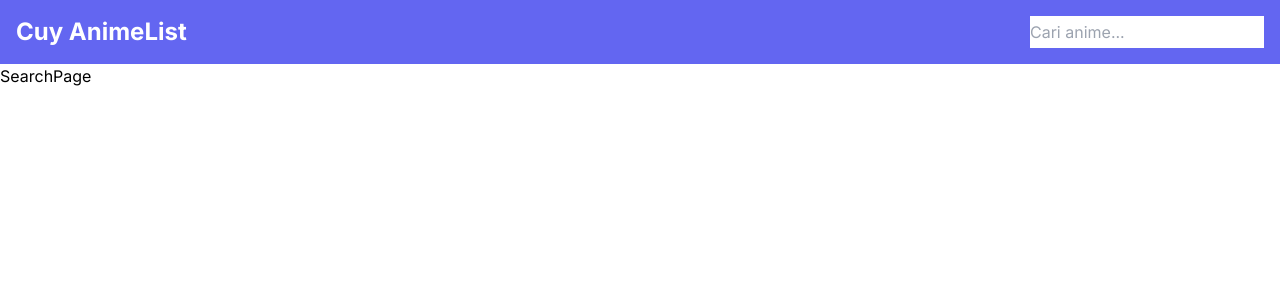
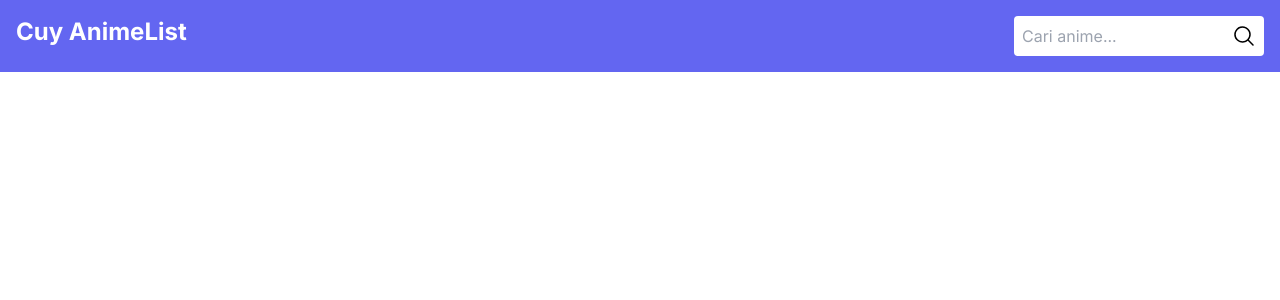
Before and after one commit to JovHariono/ProjectNext.Js, a Next.js app: page /search in a window 1280 px wide. Shown: the top 300 px of the page. Built offline with nearby package versions, Linux system fonts and the light colour scheme.

Commit message:
akhirnya nemu pengganti router.query

```diff
--- a/package.json
+++ b/package.json
@@ -9,6 +9,7 @@
     "lint": "next lint"
   },
   "dependencies": {
+    "@phosphor-icons/react": "^2.0.13",
     "axios": "^1.6.0",
     "next": "14.0.0",
     "react": "^18",
--- a/src/app/globals.css
+++ b/src/app/globals.css
@@ -2,16 +2,43 @@
 @tailwind components;
 @tailwind utilities;
 
-*, html, body{
-    margin: 0;
-    padding: 0;
-    box-sizing: border-box;
+*,
+html,
+body {
+  margin: 0;
+  padding: 0;
+  box-sizing: border-box;
 }
 
-img{
-    transition: .3s ease all;
+img {
+  transition: 0.3s ease all;
 }
 
-img:hover{
-    scale: 102%;
+img:hover {
+  scale: 102%;
 }
+
+.custom-loader {
+  --d: 22px;
+  width: 4px;
+  height: 4px;
+  border-radius: 50%;
+  color: black;
+  box-shadow: calc(1 * var(--d)) calc(0 * var(--d)) 0 0,
+    calc(0.707 * var(--d)) calc(0.707 * var(--d)) 0 1px,
+    calc(0 * var(--d)) calc(1 * var(--d)) 0 2px,
+    calc(-0.707 * var(--d)) calc(0.707 * var(--d)) 0 3px,
+    calc(-1 * var(--d)) calc(0 * var(--d)) 0 4px,
+    calc(-0.707 * var(--d)) calc(-0.707 * var(--d)) 0 5px,
+    calc(0 * var(--d)) calc(-1 * var(--d)) 0 6px;
+  animation: s7 1s infinite steps(8);
+  position: fixed;
+  top: 50%;
+  left: 50%;
+}
+
+@keyframes s7 {
+  100% {
+    transform: rotate(1turn);
+  }
+}
--- a/src/app/page.tsx
+++ b/src/app/page.tsx
@@ -1,22 +1,22 @@
 "use client";
 import * as React from "react";
 import AnimeList from "@/components/AnimeList";
+import Header from "@/components/AnimeList/Header";
 import { useState, useEffect } from "react";
 import axios from "axios";
 import { Data } from "./types";
-import Link from "next/link";
 
 interface IHomeProps {}
 
 const Home: React.FunctionComponent<IHomeProps> = (props) => {
-  const [datas, setDatas] = useState<Data[]>([]);
+  const [datasTopAnime, setDatasTopAnime] = useState<Data[]>([]);
   const [pending, setIsPending] = useState(true);
 
   useEffect(() => {
     axios
       .get(`${process.env.NEXT_PUBLIC_API_BASE_URL}/top/anime?limit=8`)
       .then((res) => {
-        setDatas(res.data.data);
+        setDatasTopAnime(res.data.data);
         setIsPending(false)
       })
       .catch((err) => {
@@ -25,22 +25,21 @@ const Home: React.FunctionComponent<IHomeProps> = (props) => {
   }, []);
 
   return (
-    <div>
-      <div className="p-4 flex justify-between items-center">
-      <h1 className="text-2xl font-bold">Paling Populer</h1>
-      <Link href="/populer" className="md:text-xl text-md underline hover:text-indigo-500 transition-all">Lihat Semua</Link>
-      </div>
-      <div className="grid md:grid-cols-4 sm:grid-cols-3 grid-cols-2 gap-4 px-4">
-      { pending && <div>Loading...</div> }
-      { datas && datas.map((data) => {
-        return (
-          <div key={data.mal_id} className="shadow-xl">
-            <AnimeList title={data.title} image_url={data.images.webp.image_url} id={data.mal_id}  />
-          </div>
-        )
-      })}
-      </div>
-    </div>
+    <>
+      {/* Anime paling populer */}
+      <section>
+      { pending && <div className="custom-loader"></div> }
+      { !pending && <Header title="Paling Populer" linkHref="/populer" linkTitle="Lihat Semua" />}
+      { datasTopAnime && <AnimeList api={datasTopAnime}  />}
+      </section>
+
+      {/* Anime terbaru */}
+      <section>
+      { pending && <div className="custom-loader"></div> }
+      { !pending && <Header title="Anime Terbaru" linkHref="/new" linkTitle="Ikuti Sekarang" />}
+      { datasTopAnime && <AnimeList api={datasTopAnime}  />}
+      </section>
+    </>
   );
 };
 
--- a/src/app/search/page.tsx
+++ b/src/app/search/page.tsx
@@ -1,12 +1,21 @@
+"use client"
+
+import { useSearchParams } from 'next/navigation';
 import * as React from 'react';
 
-interface ISearchPageProps {
+interface ISearchResultProps {
 }
 
-const SearchPage: React.FunctionComponent<ISearchPageProps> = (props) => {
+const SearchResult: React.FunctionComponent<ISearchResultProps> = (props) => {
+  const searchParams = useSearchParams();
+  const search = searchParams.get("search")
+  console.log(search)
+
   return (
-    <div>SearchPage</div>
+    <div>
+
+    </div>
   );
 };
 
-export default SearchPage;
+export default SearchResult;
--- /dev/null
+++ b/src/components/AnimeList/Header.tsx
@@ -0,0 +1,26 @@
+import Link from "next/link";
+import * as React from "react";
+
+interface IHeaderProps {
+  title: string;
+  linkHref: string;
+  linkTitle: string;
+}
+
+const Header: React.FunctionComponent<IHeaderProps> = (
+  props
+) => {
+  return (
+    <div className="p-4 flex justify-between items-center">
+      <h1 className="text-2xl font-bold">{props.title}</h1>
+      <Link
+        href={props.linkHref}
+        className="md:text-xl text-md underline hover:text-indigo-500 transition-all"
+      >
+        {props.linkTitle}
+      </Link>
+    </div>
+  );
+};
+
+export default Header;
--- a/src/components/AnimeList/index.tsx
+++ b/src/components/AnimeList/index.tsx
@@ -2,24 +2,38 @@ import * as React from "react";
 import Image, { StaticImageData } from "next/image";
 import Link from "next/link";
 
+interface IAnime {
+  mal_id: string;
+  images: {
+    webp: {
+      image_url: string;
+    };
+  };
+  title: string;
+}
+
 interface IAnimeListProps {
-  title: string;
-  image_url: string;
-  id: string;
+  api: IAnime[];
 }
 
 const AnimeList: React.FunctionComponent<IAnimeListProps> = (props) => {
   return (
-    <Link className="cursor-pointer" href={`/${props.id}`}>
+    <div className="grid md:grid-cols-4 sm:grid-cols-3 grid-cols-2 gap-4 px-4 pb-4">
+      {props.api.map((data) => {
+        return (
+          <Link className="cursor-pointer shadow-md" href={`/${data.mal_id}`} key={data.mal_id}>
             <Image
-        src={props.image_url}
+              src={data.images.webp.image_url}
               alt="..."
               width={350}
               height={350}
               className="w-full max-h-64 object-contain"
             />
-      <h3 className="font-bold md:text-xl text-md p-4">{props.title}</h3>
+            <h3 className="font-bold md:text-xl text-md p-4">{data.title}</h3>
           </Link>
+        );
+      })}
+    </div>
   );
 };
 
--- /dev/null
+++ b/src/components/utils/Navbar/InputSearch.tsx
@@ -0,0 +1,37 @@
+"use client";
+
+import { MagnifyingGlass } from "@phosphor-icons/react";
+import Link from "next/link";
+import * as React from "react";
+import { useState } from "react";
+
+interface IInputSearchProps {}
+
+const InputSearch: React.FunctionComponent<IInputSearchProps> = (props) => {
+  const [search, setSearch] = useState("");
+
+  return (
+    <div className="relative">
+      <input
+        onChange={(e) => {
+          setSearch(e.target.value);
+        }}
+        type="text"
+        placeholder="Cari anime..."
+        className="p-2 rounded w-full"
+      />
+      <button className="absolute top-2 end-2">
+        <Link
+          href={{
+            pathname: "/search",
+            query: { search: search },
+          }}
+        >
+          <MagnifyingGlass size={24} />
+        </Link>
+      </button>
+    </div>
+  );
+};
+
+export default InputSearch;
--- a/src/components/utils/Navbar/index.tsx
+++ b/src/components/utils/Navbar/index.tsx
@@ -1,5 +1,6 @@
 import Link from "next/link";
 import * as React from "react";
+import InputSearch from "./InputSearch";
 
 interface INavbarProps {}
 
@@ -8,7 +9,7 @@ const Navbar: React.FunctionComponent<INavbarProps> = (props) => {
     <header className="bg-indigo-500">
       <div className="flex md:flex-row flex-col justify-between p-4">
         <Link href="/" className="font-bold text-white text-2xl">Cuy AnimeList</Link>
-        <input type="text" placeholder="Cari anime..." className="" />
+        <InputSearch />
       </div>
     </header>
   );
```
Also changed, not shown: 1 other file (tests, documents, lock files or other folders). Lines whose indentation alone changed are shown as unchanged.
